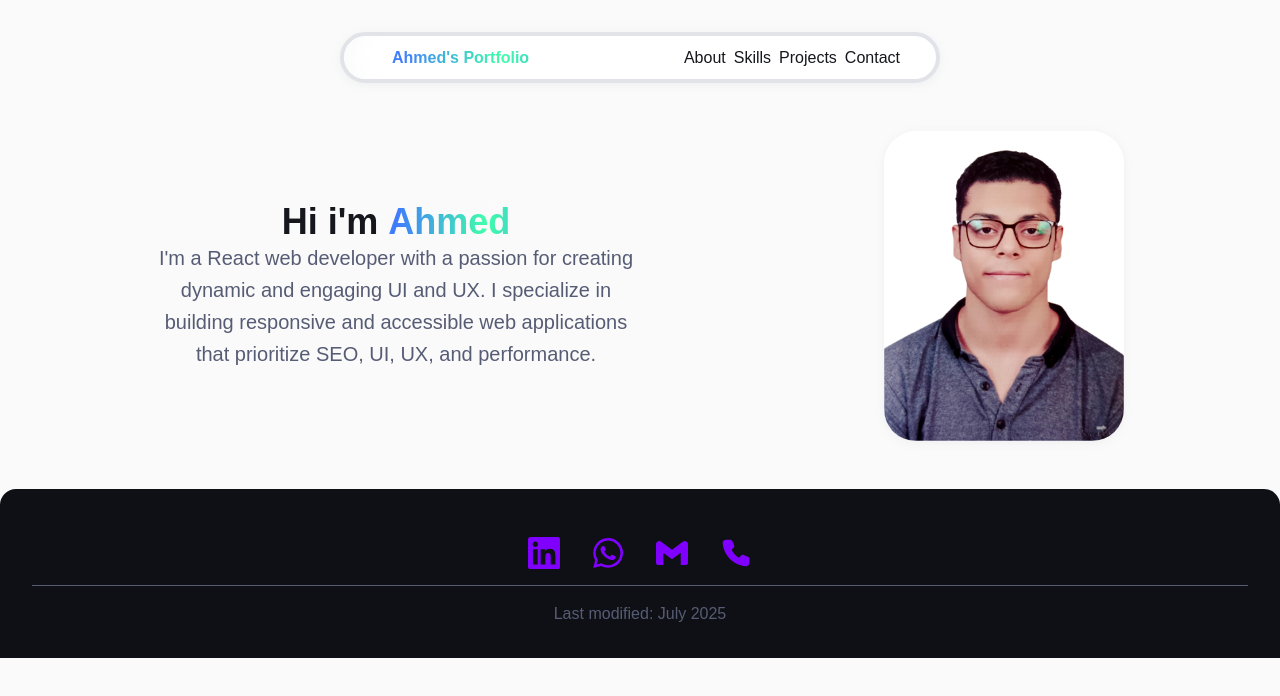
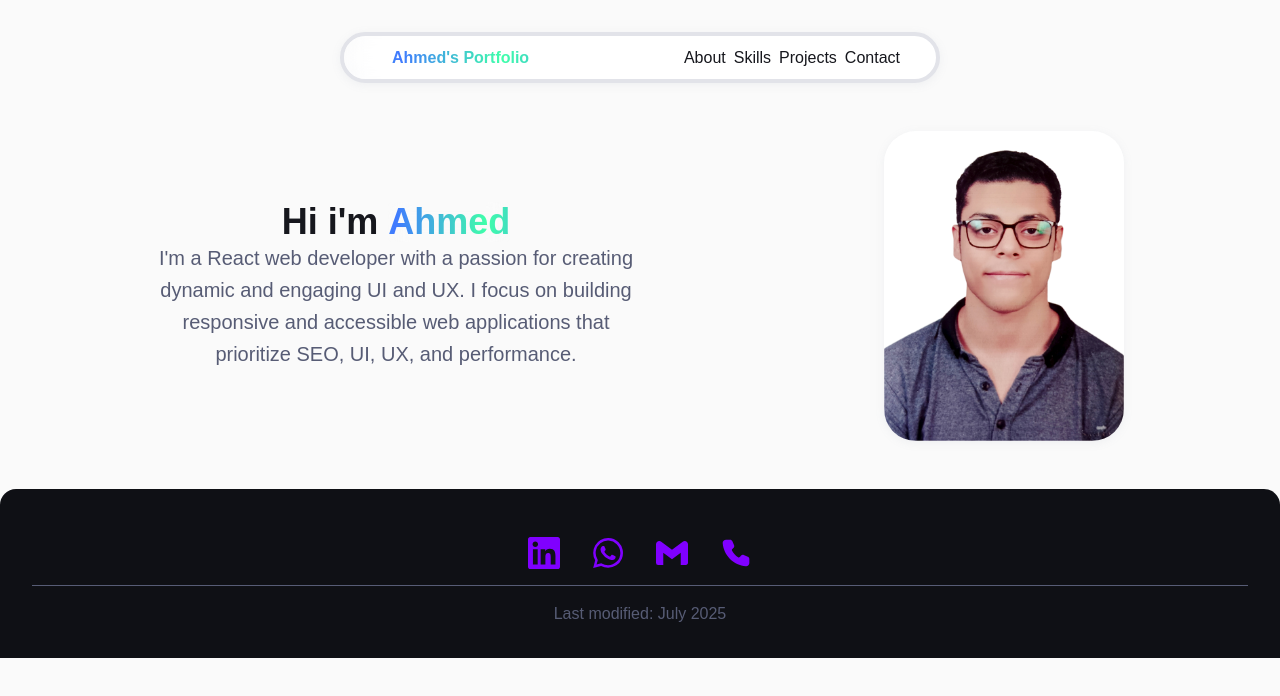
Before and after one commit to TheAhmedDiaa/portfolio, a React (Vite) app in the folder portfolio/: page / in a window 1280 px wide. Shown: the top 696 px of the page. Built offline with nearby package versions, Linux system fonts and the light colour scheme.

Commit message:
Chaanging  the about text

```diff
--- a/portfolio/src/About/About.jsx
+++ b/portfolio/src/About/About.jsx
@@ -18,7 +18,7 @@ export default function About() {
         </p>
         <p className="about-text">
           I'm a React web developer with a passion for creating dynamic and
-          engaging UI and UX. I specialize in building responsive and accessible
+          engaging UI and UX. I focus on building responsive and accessible
           web applications that prioritize SEO, UI, UX, and performance.
         </p>
       </div>
```
